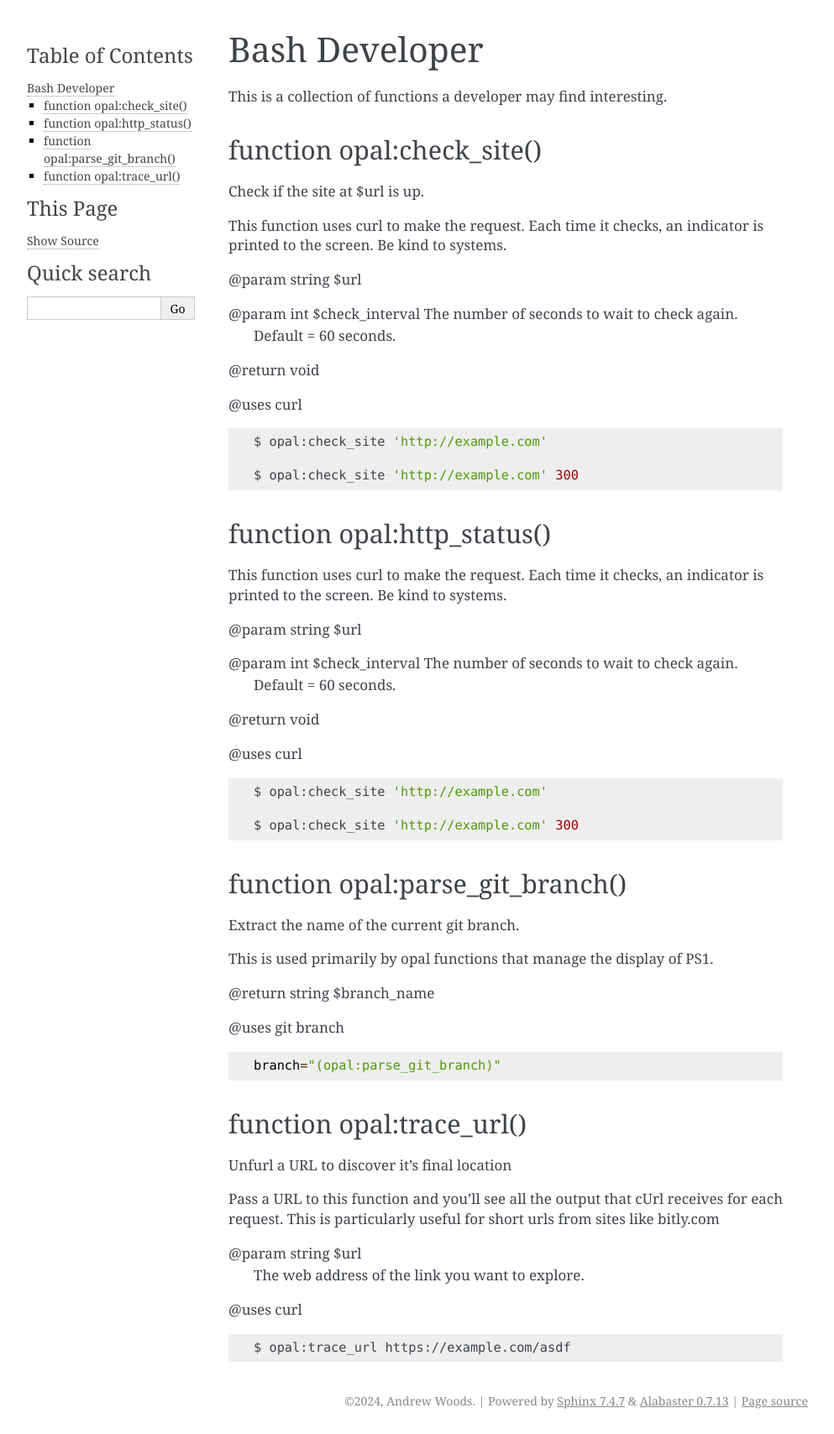
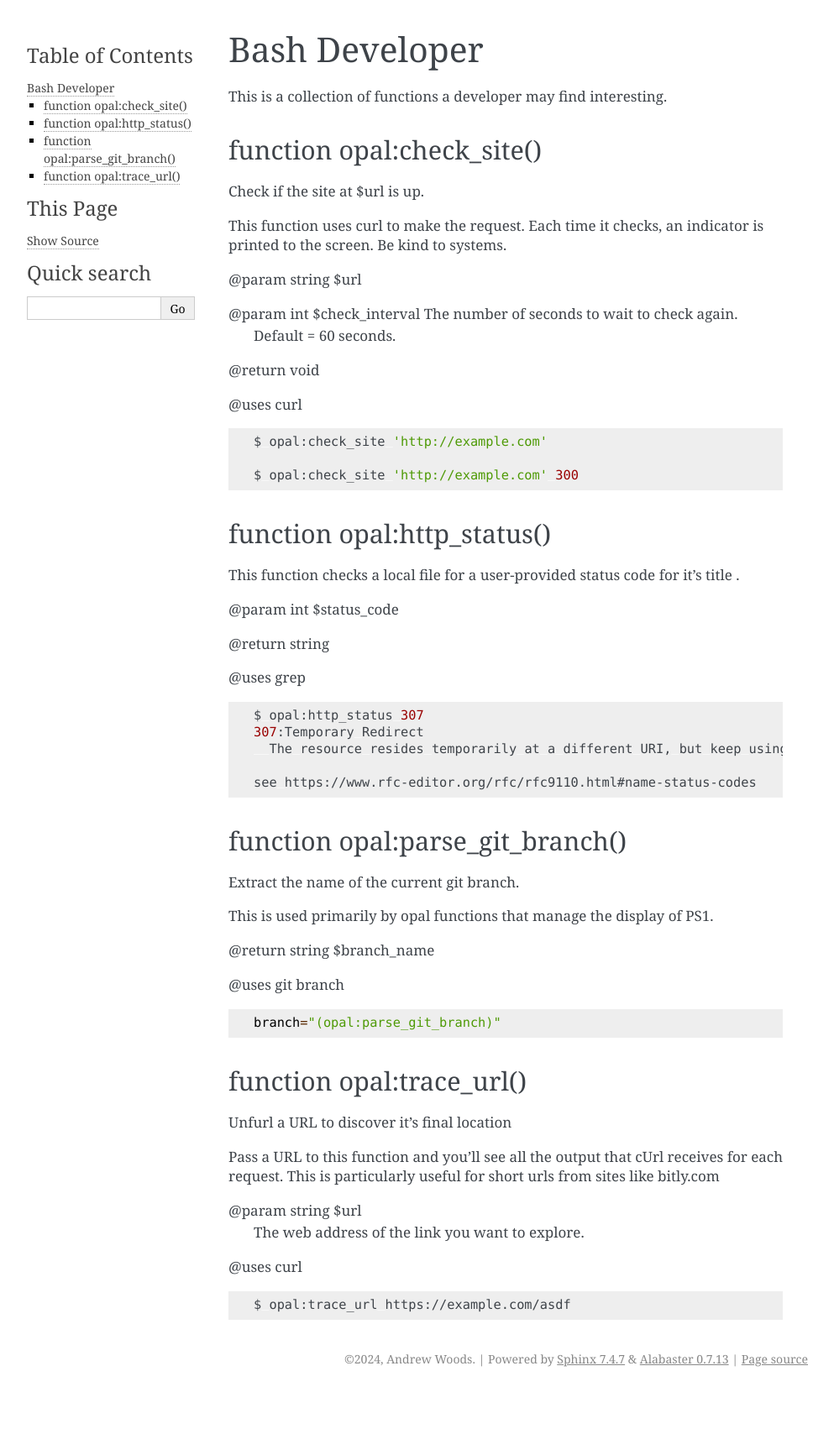
Before and after one commit to andrewwoods/opal-documentation-rtd, a Sphinx documentation site: the page built from docs/source/bash-developer.rst, in a window 1280 px wide. Shown: the whole page at 84% size, without its empty margins (148-1141 px from the left). Built offline with Sphinx 7.4.7, drawn with Linux system fonts in a browser that asks for light colours; after the commit the page ends 1658 px from its top, so only the background shows below that.

Commit message:
Update opal:http_status docs
The previous text was a placeholder text. This updates the text to
describe the function.

```diff
--- a/docs/source/bash-developer.rst
+++ b/docs/source/bash-developer.rst
@@ -33,23 +33,21 @@ is printed to the screen. Be kind to systems.
 function opal:http_status()
 ###########################
 
-This function uses curl to make the request. Each time it checks, an indicator
-is printed to the screen. Be kind to systems.
+This function checks a local file for a user-provided status code for it's title .
 
-@param string $url
+@param int $status_code
 
-@param int $check_interval The number of seconds to wait to check again.
-    Default = 60 seconds.
+@return string
 
-@return void
-
-@uses curl
+@uses grep
 
 .. code-block:: bash
 
-    $ opal:check_site 'http://example.com'
+    $ opal:http_status 307
+    307:Temporary Redirect
+      The resource resides temporarily at a different URI, but keep using this one since it MAY change on occasion
 
-    $ opal:check_site 'http://example.com' 300
+    see https://www.rfc-editor.org/rfc/rfc9110.html#name-status-codes
 
 
 function opal:parse_git_branch()
```
